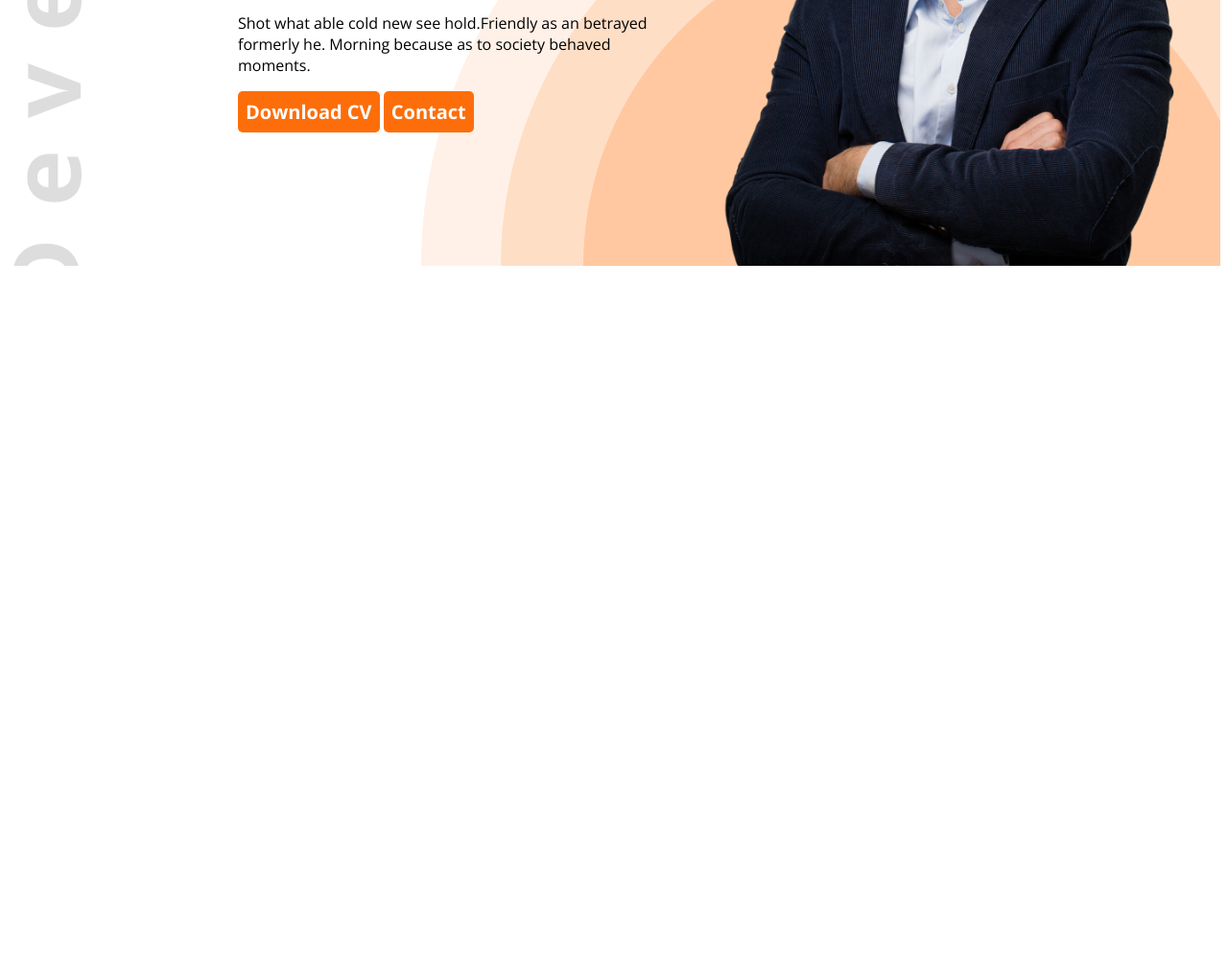
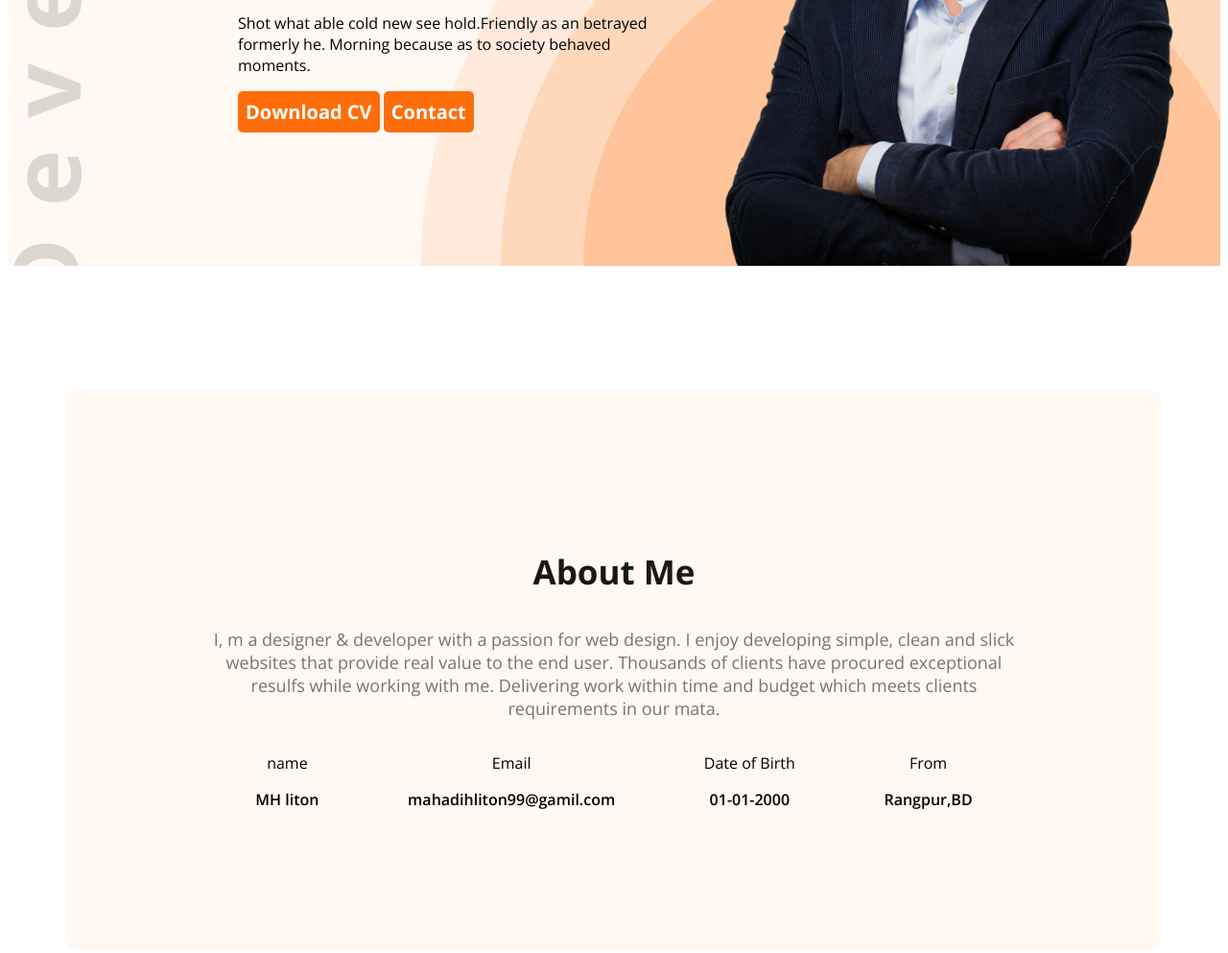
Before and after one commit to MH-liton-360/web-dev-portfolio, a plain HTML site: page index.html in a window 1280 px wide. Shown: the part 500-1493 px from the top of the page at 96% size. Before the commit the page ends 800 px from the top, so only its background shows below. Drawn offline with nearby package versions, Linux system fonts and the light colour scheme.

Commit message:
web-dev-portfolio

```diff
--- a/index.html
+++ b/index.html
@@ -17,7 +17,7 @@
 
 <body class="open-sans-normal">
 
-    <header class="header">
+    <header class="header secondary-bg ">
         <nav>
             <h3 class="nav-title">Ma<span class="text-primary">r</span>y</h3>
             <ul>
@@ -43,7 +43,33 @@
     </header>
 
     <main>
+        <section class="about secondary-bg ">
+            <h3 class="section-title">About Me</h3>
+            <p class="section-description">I, m a designer & developer with a passion for web design. I enjoy developing
+                simple, clean and slick websites that provide real value to the end user. Thousands of clients have
+                procured exceptional resulfs while working with me. Delivering work within time and budget which meets
+                clients requirements in our mata.</p>
 
+            <div class="about-items">
+                <!-- .about-item*4>p.item-title+p.item-description -->
+                <div class="about-item">
+                    <p class="item-title">name</p>
+                    <p class="item-description">MH liton</p>
+                </div>
+                <div class="about-item">
+                    <p class="item-title">Email</p>
+                    <p class="item-description">mahadihliton99@gamil.com</p>
+                </div>
+                <div class="about-item">
+                    <p class="item-title">Date of Birth</p>
+                    <p class="item-description">01-01-2000</p>
+                </div>
+                <div class="about-item">
+                    <p class="item-title">From</p>
+                    <p class="item-description">Rangpur,BD</p>
+                </div>
+            </div>
+        </section>
     </main>
 
 
--- a/style/index.css
+++ b/style/index.css
@@ -16,6 +16,10 @@
 
 
 /* shared style */
+.secondary-bg {
+    background-color: #FFF8F3;
+}
+
 
 .text-primary {
     color: rgb(253, 110, 10);
@@ -40,6 +44,18 @@
     padding: 8px;
 }
 
+
+.section-title {
+    font-size: 35px;
+    font-weight: bold;
+    color: #181818;
+}
+
+
+.section-description {
+    font-size: 18px;
+    color: #757575;
+}
 
 /* header style */
 .header {
@@ -94,15 +110,42 @@ nav li a {
 .banner-subtitle {
     font-size: 40px;
     font-weight: 600;
-    padding: 0px;
+    m
 }
 
 .banner-title {
     font-weight: bold;
     font-size: 85px;
+
 }
 
 .banner-profile-picture {
     width: 520px;
 
 }
+
+/* main style */
+main {
+    max-width: 1140px;
+    margin: 0 auto;
+}
+
+
+/* ABOUT STYLE */
+.about {
+    border-radius: 10px;
+    padding: 130px 150px;
+    text-align: center;
+    margin-top: 130px;
+
+}
+
+.about-items {
+    display: flex;
+    justify-content: space-around;
+}
+
+
+.item-description {
+    font-weight: 600;
+}
```
